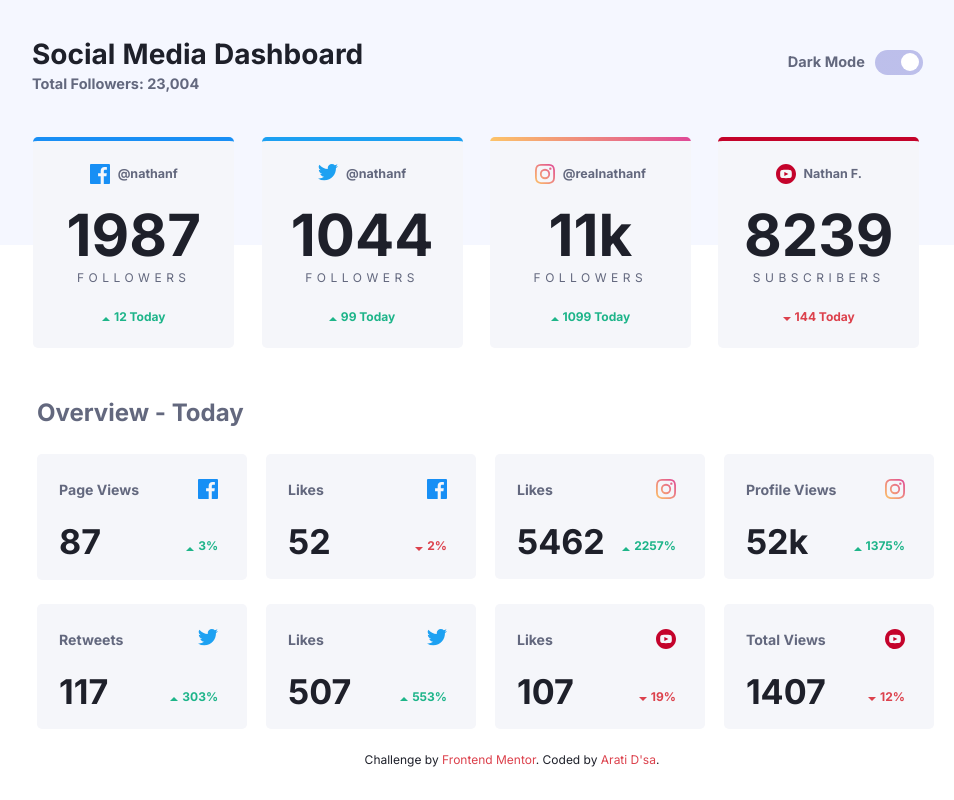
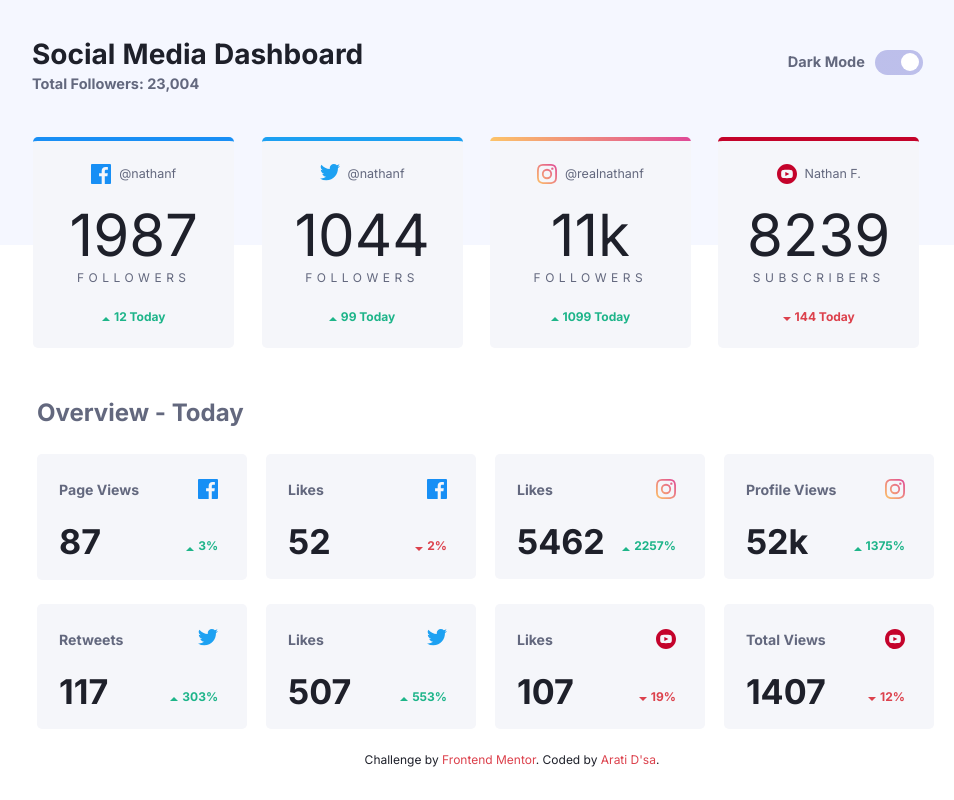
Before and after one commit to develevate1/Social-Media-Dashboard-with-Theme-Switcher, a plain HTML site: page index.html in a window 1280 px wide. Shown: the whole page, without its empty margins (128-1082 px from the left). Drawn offline with Linux system fonts and the light colour scheme.

Commit message:
Update index.html

```diff
--- a/index.html
+++ b/index.html
@@ -42,11 +42,11 @@
                 <h2 class="dark-mode-label">Dark Mode</h2>
                 <!-- Toggle Switch for Dark Mode -->
                 <label class="switch">
-                    <input type="checkbox" id="toggle-mode" title="Toggle pricing options" checked>
+                    <input type="checkbox" id="toggle-mode" title="Toggle dark light" checked>
                     <span class="slider" aria-hidden="true"></span> <!-- Slider to visually represent the toggle -->
                 </label>
                 <!-- Hidden Label for Accessibility -->
-                <label for="priceToggle" class="visually-hidden">Toggle options</label>
+                <label for="toggle-mode" class="visually-hidden">Toggle options</label>
             </div>
         </header>
 
@@ -58,11 +58,11 @@
                     <!-- Social Info (Username and Icon) -->
                     <div class="social-info">
                         <p><img src="images/icon-facebook.svg" alt="facebook-icon" loading="lazy"></p>
-                        <h1 class="username">@nathanf</h1>
+                        <p class="username">@nathanf</p>
                     </div>
                     <!-- Social Stats (Followers and Growth) -->
                     <div class="social-stats">
-                        <h1 class="follower-count dark-follower-count">1987</h1>
+                        <p class="follower-count dark-follower-count">1987</p>
                         <p class="follower-label">Followers</p>
                         <div class="growth">
                             <p><img src="images/icon-up.svg" alt="Increase in followers" class="icon-up" loading="lazy"></p>
@@ -75,10 +75,10 @@
                 <div class="social-card twitter dark-social-card">
                     <div class="social-info">
                         <p><img src="images/icon-twitter.svg" alt="twitter-icon" loading="lazy"></p>
-                        <h1 class="username">@nathanf</h1>
+                        <p class="username">@nathanf</p>
                     </div>
                     <div class="social-stats">
-                        <h1 class="follower-count dark-follower-count">1044</h1>
+                        <p class="follower-count dark-follower-count">1044</p>
                         <p class="follower-label">Followers</p>
                         <div class="growth">
                             <p><img src="images/icon-up.svg" alt="Increase in followers" class="icon-up" loading="lazy"></p>
@@ -91,10 +91,10 @@
                 <div class="social-card instagram dark-social-card">
                     <div class="social-info">
                         <p><img src="images/icon-instagram.svg" alt="instagram-icon" loading="lazy"></p>
-                        <h1 class="username">@realnathanf</h1>
+                        <p class="username">@realnathanf</p>
                     </div>
                     <div class="social-stats">
-                        <h1 class="follower-count dark-follower-count">11k</h1>
+                        <p class="follower-count dark-follower-count">11k</p>
                         <p class="follower-label">Followers</p>
                         <div class="growth">
                             <p><img src="images/icon-up.svg" alt="Increase in followers" class="icon-up" loading="lazy"></p>
@@ -107,10 +107,10 @@
                 <div class="social-card youtube dark-social-card">
                     <div class="social-info">
                         <p><img src="images/icon-youtube.svg" alt="youtube-icon" loading="lazy"></p>
-                        <h1 class="username">Nathan F.</h1>
+                        <p class="username">Nathan F.</p>
                     </div>
                     <div class="social-stats">
-                        <h1 class="follower-count dark-follower-count">8239</h1>
+                        <p class="follower-count dark-follower-count">8239</p>
                         <p class="follower-label">Subscribers</p>
                         <div class="growth decline">
                             <p><img src="images/icon-down.svg" alt="Decrease in followers" class="icon-down" loading="lazy"></p>
```
